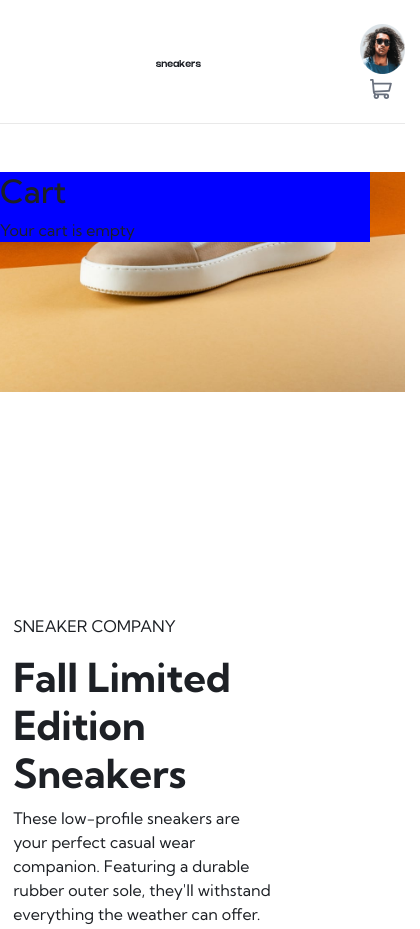
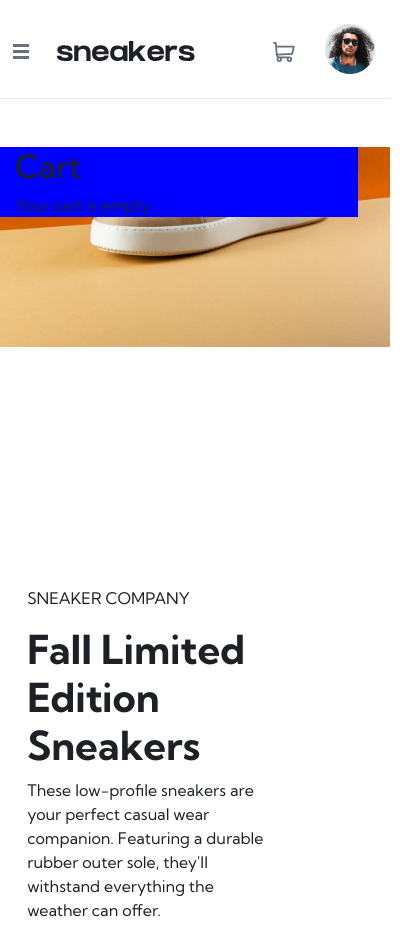
Before and after one commit to RyanStraker/Ecommerce-Product-Page, a plain HTML site: page index.html in a window 390 px wide. Shown: the top 929 px of the page, 420 px wide, since content can reach past the window. Drawn offline with nearby package versions, Linux system fonts and the light colour scheme.

Commit message:
Mobile design nav bar completed and fully responsive

```diff
--- a/index.html
+++ b/index.html
@@ -54,20 +54,20 @@
         </div>
 
 
-        <div class="container=fluid">
+        <div class="container-fluid">
 
             <!--Nav bar row -->
 
             <div class="row justify-content-center mb-5">
-                <div class="col-12 col-md-9 px-0" id="visible-nav">
+                <div class="col-12 col-md-9 px-m-0" id="visible-nav">
                     <nav class="row navbar navbar-expand-md p-0 my-4">
                         <button type="button" class="navbar-toggler" data-toggle="collapse" data-target="#mobileCollapsedNav">
-                            <img src="images/icon-menu.svg" class="img-fluid">
+                            <img src="images/icon-menu.svg">
                         </button>
-                        <div class="col-2">
-                            <img src="images/logo.svg" class="img-fluid">
+                        <div class="col">
+                            <img src="images/logo.svg" id="logo-image">
                         </div>
-                        <div class="col-8 collapse navbar-collapse navbar-nav" id="mobileCollapsedNav">
+                        <div class="col collapse navbar-collapse navbar-nav text-left" id="mobileCollapsedNav">
                             <ul class="mb-0">
                                 <li><a href="#">Collections</a></li>
                                 <li><a href="#">Men</a></li>
@@ -78,9 +78,11 @@
                         </div>
 
                         <!-- For the basket, it will have to be done as a box w/position: fixed that is revealed by JavaScript on click event-->
-                        <div class="col-2" id="nav-last-two">
-                            <img src="images/image-avatar.png" class="img-fluid" id="avatar-image">
-                            <img src="images/icon-cart.svg" class="img-fluid" id="basket-icon-clickable">
+                        <div class="col-1" class="nav-last-two" style="max-width: 100%">
+                            <img src="images/icon-cart.svg" id="basket-icon-clickable">
+                        </div>
+                        <div class="col-1" class="nav-last-two" style="max-width: 100%">
+                            <img src="images/image-avatar.png" id="avatar-image">
                         </div>
                     </nav>
                     <!-- Basket menu -->
--- a/style.css
+++ b/style.css
@@ -1,6 +1,8 @@
 .container-fluid {
+    max-width: 100%;
     overflow: hidden;
 }
+
 
 body, a {
     font-family: "Kumbh Sans";
@@ -34,23 +36,17 @@ body, a {
     border-radius: 20px;
 }
 
-#lightbox-navigation-buttons {
-    background-color: white;
-    border-radius: 360px;
-    display: inline-block;
-    padding: 10px;
-}
-
 /* styling relating to navbar */
 
 #visible-nav {
     border-bottom: 1px solid rgb(233, 233, 233);
 }
 
-#nav-last-two img {
-    float: right;
+.nav-last-two img {
+}
+
+#avatar-image {
     height: 50px;
-    vertical-align: middle;
 }
 
 #basket-icon-clickable {
@@ -77,6 +73,12 @@ body, a {
 div.collapse > ul > li {
     margin-right: 20px;
     color: hsl(223, 64%, 98%) !important;
+}
+
+@media all and (max-width: 356px) {
+    #logo-image {
+        width: 100%;
+    }
 }
 
 /* styling relating to first half of main content - image pictures on medium screens and above */
```
